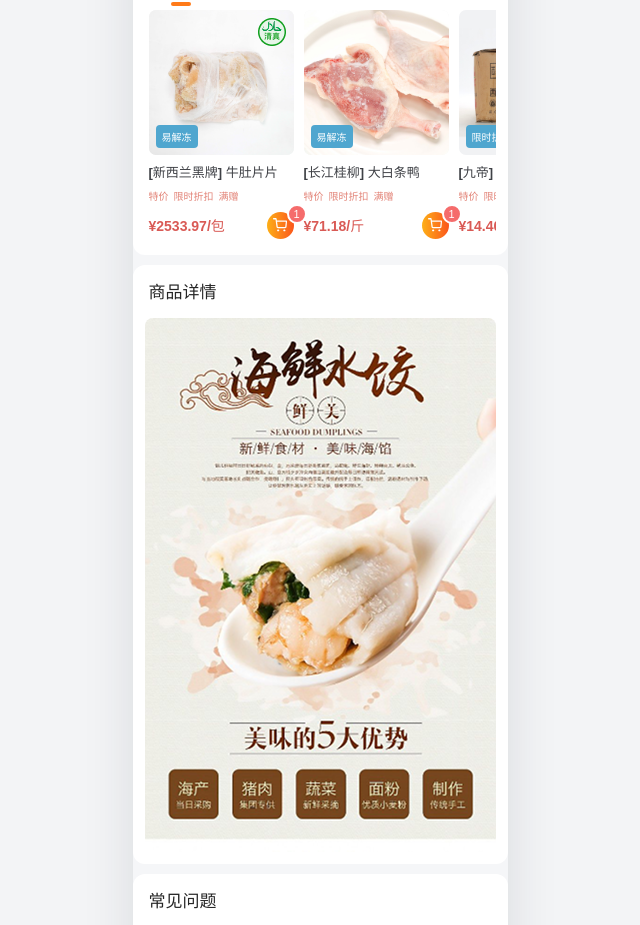
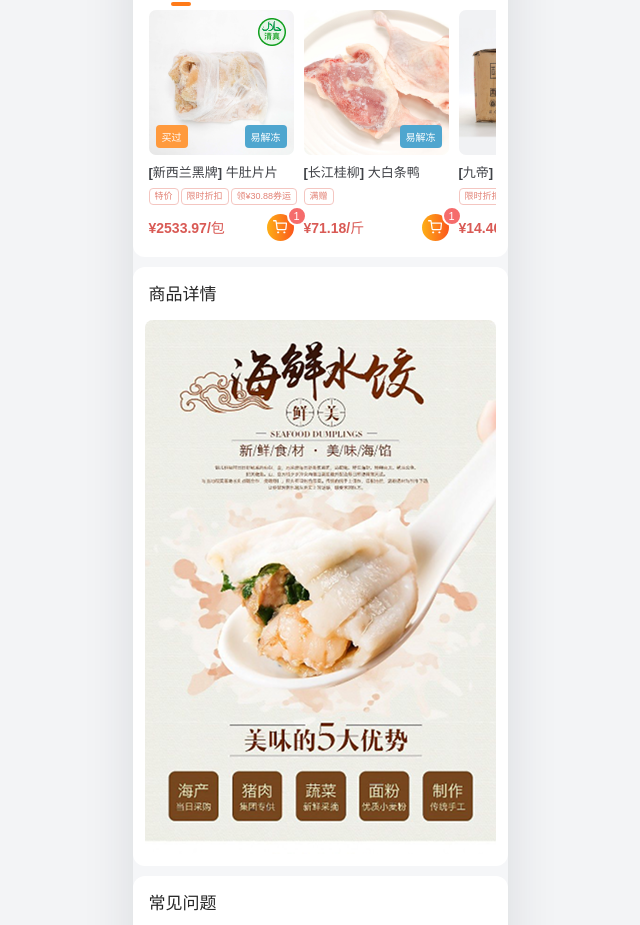
Before and after one commit to liuyifan666/demo, a Vue app: page / in a window 1280 px wide. Shown: the part 1240-2165 px from the top of the page, without its empty margins (320-960 px from the left). Built offline with nearby package versions, Linux system fonts and the light colour scheme.

Commit message:
feat: enhance recommendations display with meta tags and purchase indicators

```diff
--- a/src/App.vue
+++ b/src/App.vue
@@ -38,6 +38,8 @@ const recommendations = ref([
     title: '[新西兰黑牌] 牛肚片片',
     price: '¥2533.97/包',
     tag: '易解冻',
+    metaTags: ['特价', '限时折扣', '领¥30.88券运'],
+    showPurchased: true,
     cartQuantity: 1,
   },
   {
@@ -45,6 +47,8 @@ const recommendations = ref([
     title: '[长江桂柳] 大白条鸭',
     price: '¥71.18/斤',
     tag: '易解冻',
+    metaTags: ['满赠'],
+    showPurchased: false,
     cartQuantity: 1,
   },
   {
@@ -52,6 +56,8 @@ const recommendations = ref([
     title: '[九帝] 西装鸡整箱',
     price: '¥14.40/斤',
     tag: '限时折扣',
+    metaTags: ['限时折扣'],
+    showPurchased: false,
     cartQuantity: 1,
   },
 ])
@@ -354,13 +360,14 @@ function scrollToTop() {
                 src="/assets/brand.png"
                 alt="清真"
               />
-              <span class="recommend-tag">{{ item.tag }}</span>
+              <span v-if="item.showPurchased" class="recommend-tag recommend-purchased-tag">买过</span>
+              <span class="recommend-tag recommend-condition-tag">{{ item.tag }}</span>
             </div>
             <h3>{{ item.title }}</h3>
             <div class="recommend-meta">
-              <span class="mini-label">特价</span>
-              <span class="mini-label">限时折扣</span>
-              <span class="mini-label">满赠</span>
+              <span v-for="metaTag in item.metaTags" :key="metaTag" class="mini-label">
+                {{ metaTag }}
+              </span>
             </div>
             <div class="recommend-price">
               <strong>{{ item.price }}</strong>
--- a/src/style.css
+++ b/src/style.css
@@ -827,12 +827,20 @@ h2 {
 .recommend-tag {
   position: absolute;
   bottom: 7px;
-  left: 7px;
   padding: 4px 6px;
   border-radius: 4px;
   color: #fff;
+  font-size: 10px;
+}
+
+.recommend-purchased-tag {
+  left: 7px;
+  background: #ff9a3d;
+}
+
+.recommend-condition-tag {
+  right: 7px;
   background: #4fa6cf;
-  font-size: 10px;
 }
 
 .recommend-item h3 {
@@ -848,13 +856,19 @@ h2 {
 
 .recommend-meta {
   display: flex;
-  gap: 5px;
+  gap: 2px;
   margin-top: 6px;
 }
 
 .mini-label {
+  padding: 3px 5px;
+  border: 1px solid #f4c6c1;
+  border-radius: 4px;
   color: #e28276;
-  font-size: 10px;
+  background: #fff;
+  font-size: 9px;
+  line-height: 1;
+  white-space: nowrap;
 }
 
 .recommend-price {
```
